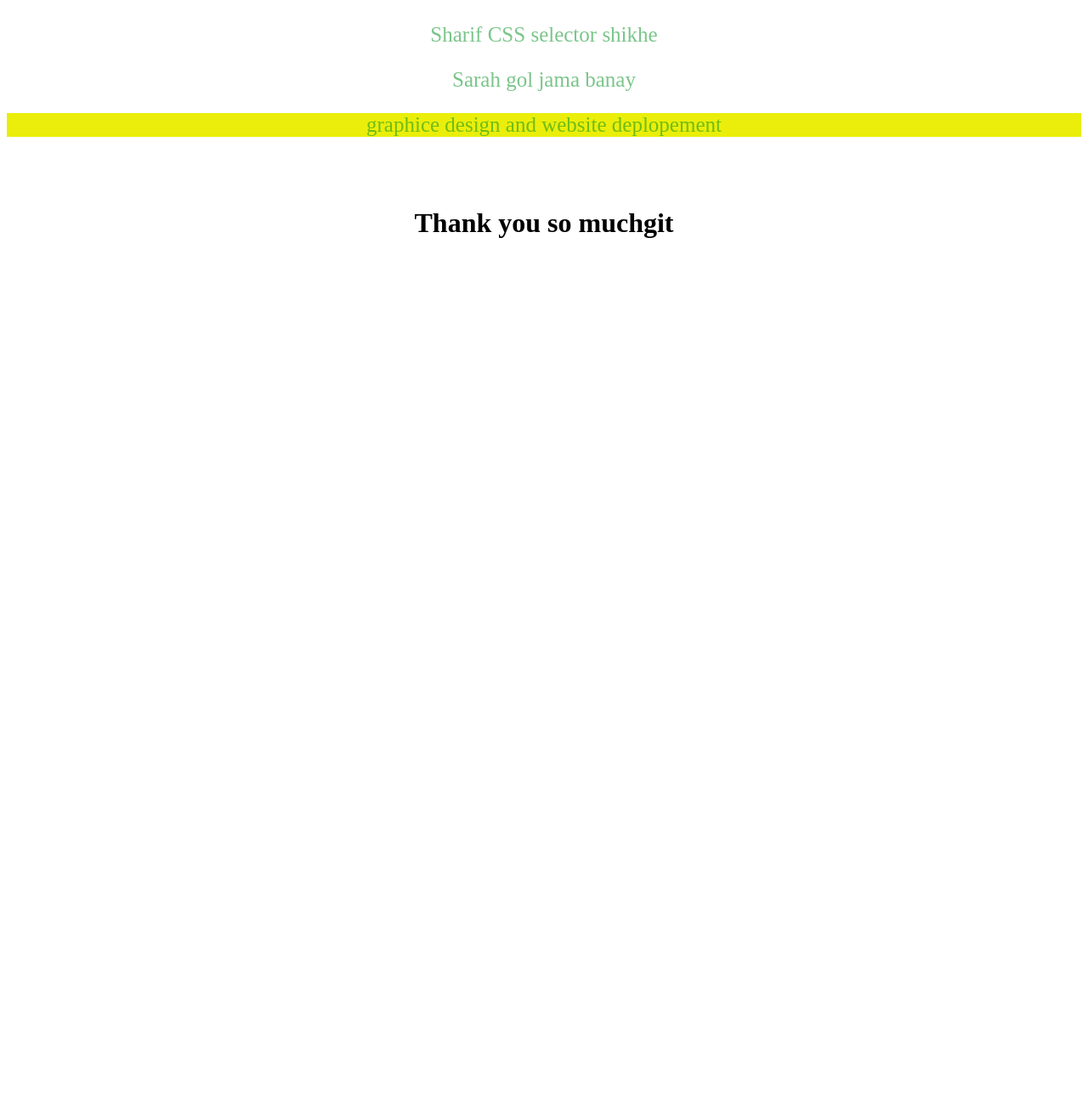
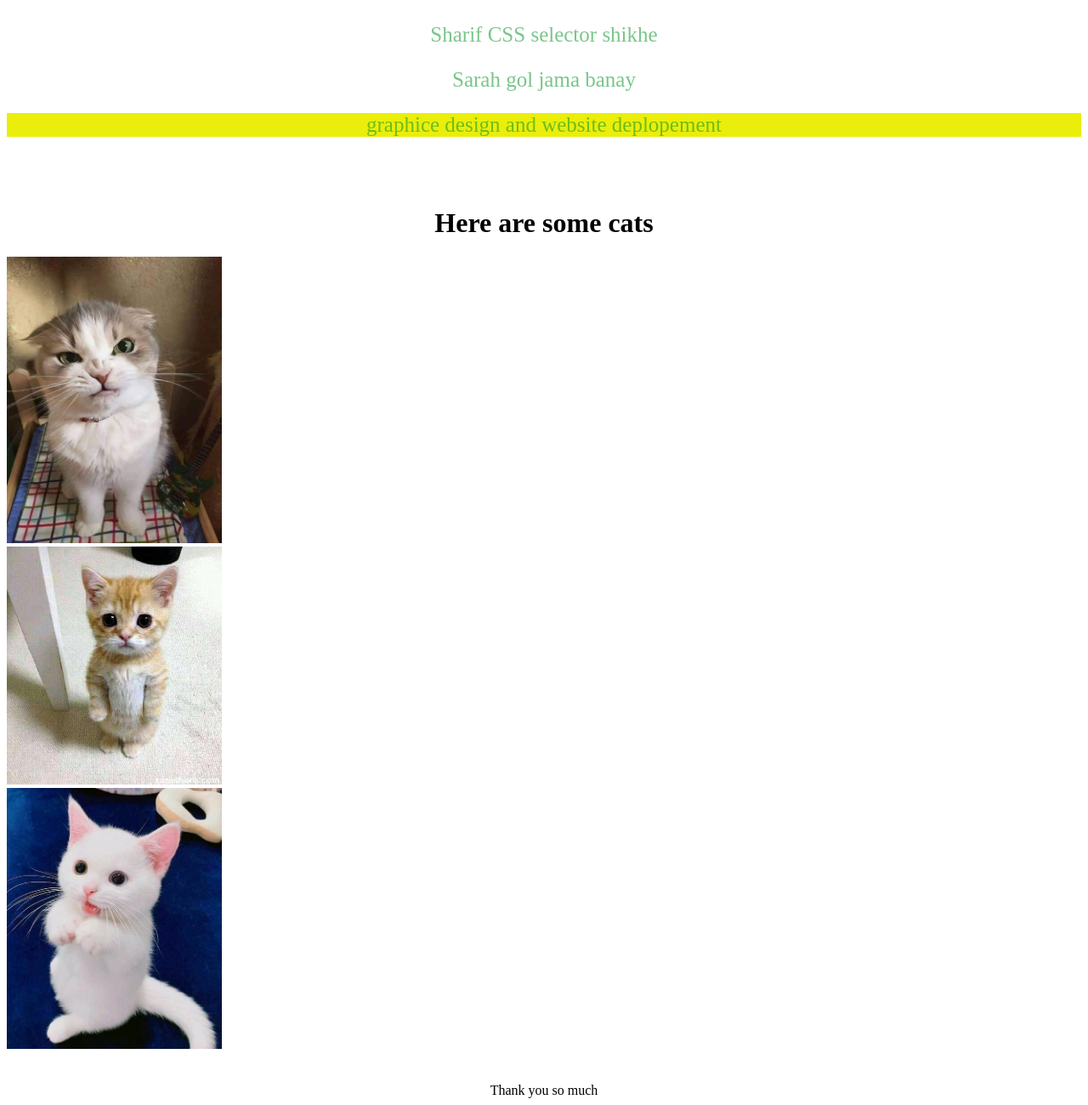
Before and after one commit to softminded5/portfolio-html, a plain HTML site: page index.html in a window 1280 px wide. Shown: the part 2378-3678 px from the top of the page at 85% size. Before the commit the page ends 2680 px from the top, so only its background shows below. Drawn offline with Linux system fonts and the light colour scheme.

Commit message:
add hoilona tu

```diff
--- a/index.html
+++ b/index.html
@@ -50,7 +50,18 @@
         <p id="p7">graphice design and website deplopement</p></center>
         <br>
         <br>
-        <center><h1>Thank you so muchgit</h1></center>
+        <center><h1>Here are some cats</h1></center>
+
+        <section><img src="img/cat1.jpg" alt="">
+        <br>
+        <img src="img/cat2.jpg" alt="">
+    <br>
+    <img src="img/cat3.jpg" alt=""></section>
+    <br>
+    <br>
+    <center>Thank you so much</center>
+
+
 
 
 
```
